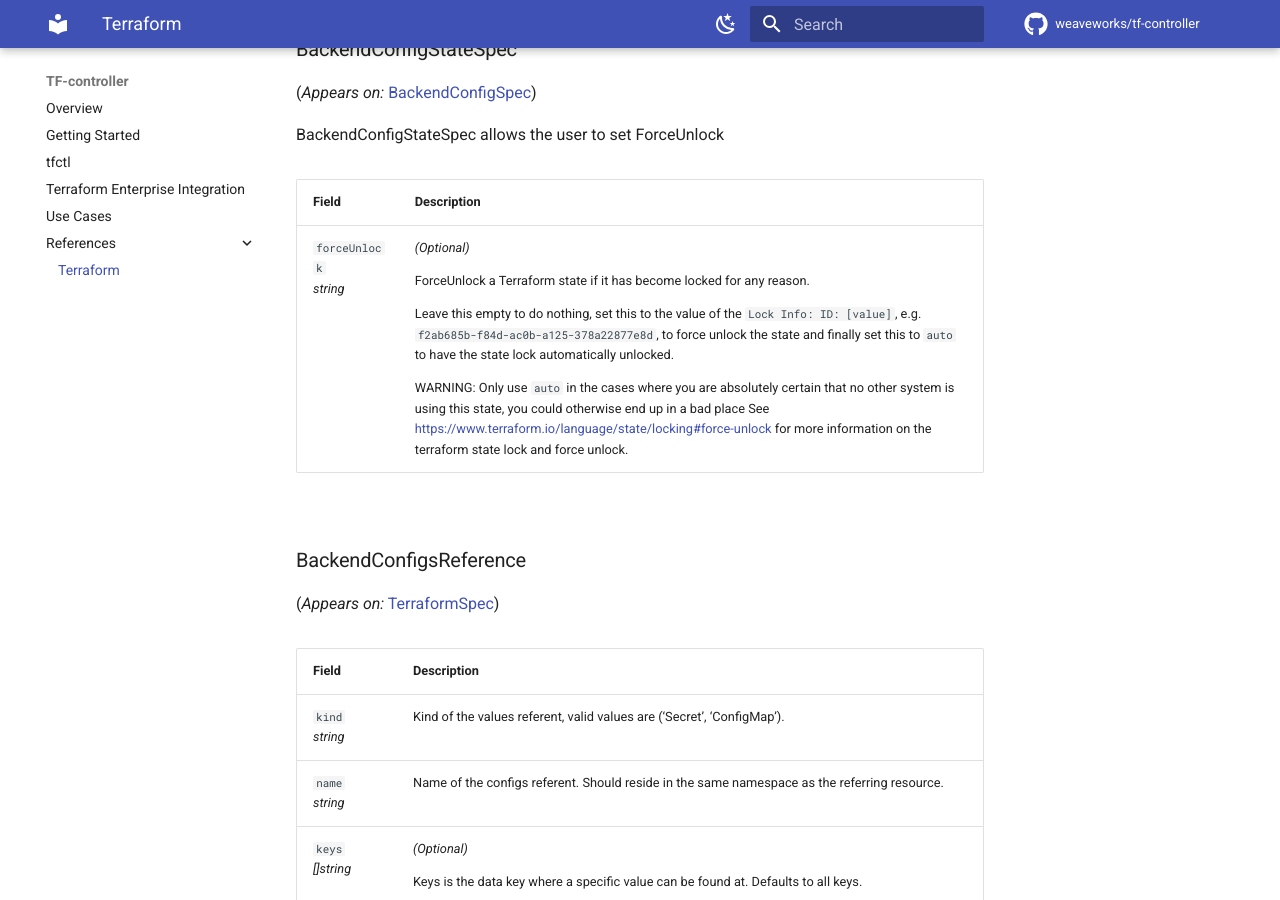
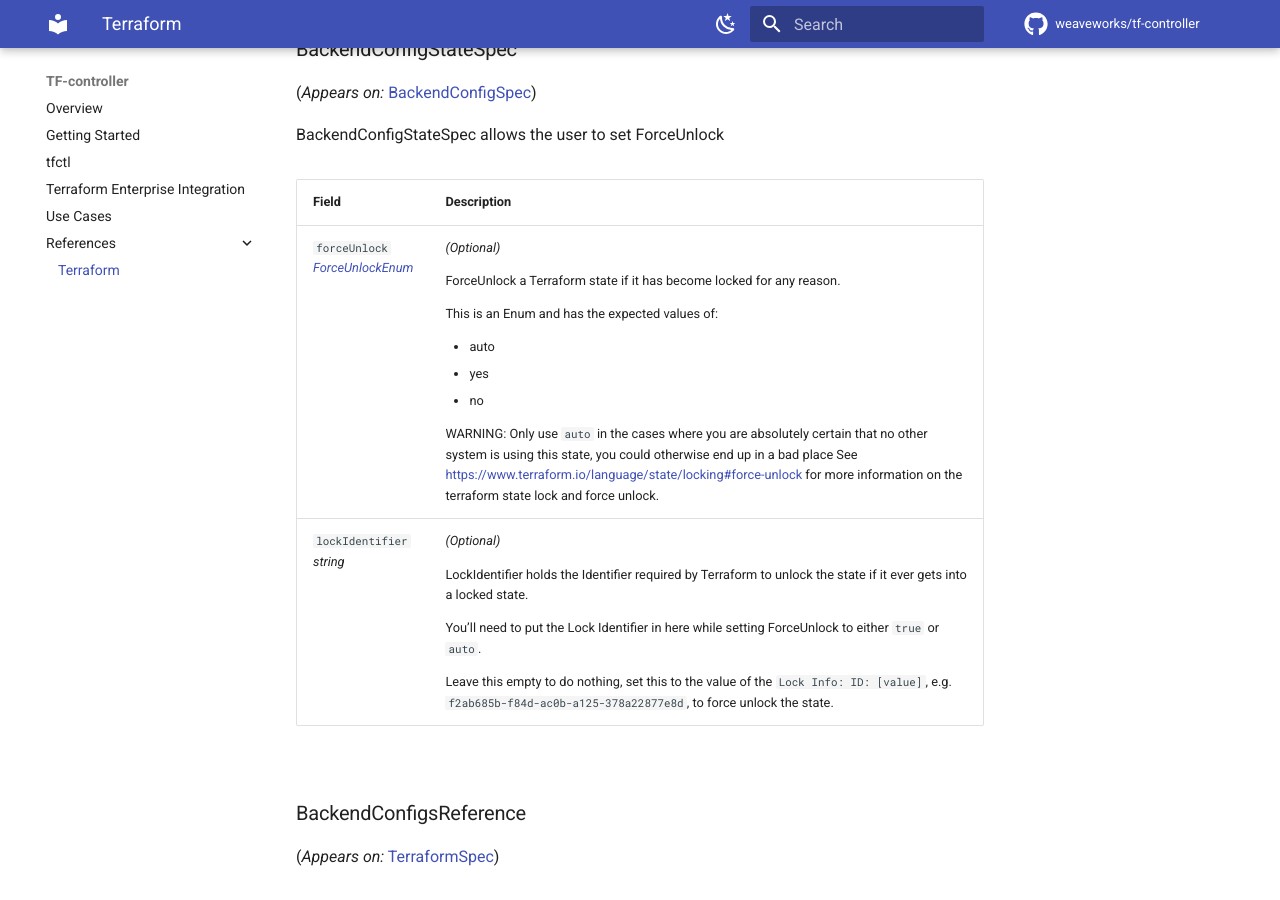
Before and after one commit to flux-iac/tofu-controller, an MkDocs documentation site: the page built from docs/References/terraform.md, in a window 1280 px wide and 900 px high, scrolled down 1115 px. Built offline with MkDocs 1.6.1 and Material for MkDocs 9.7.7, drawn with Linux system fonts in a browser that asks for light colours; comment, search, counter and statistics services are not loaded; some of the changed text lies outside the part shown.

Commit message:
Update ForceUnlock to work with new structure
Fix default value

Change true, false to yes, no

Signed-off-by: Luke Mallon (Nalum) <luke@mallon.ie>

```diff
--- a/docs/References/terraform.md
+++ b/docs/References/terraform.md
@@ -130,19 +130,41 @@
 <td>
 <code>forceUnlock</code><br>
 <em>
-string
+<a href="#infra.contrib.fluxcd.io/v1alpha1.ForceUnlockEnum">
+ForceUnlockEnum
+</a>
 </em>
 </td>
 <td>
 <em>(Optional)</em>
 <p>ForceUnlock a Terraform state if it has become locked for any reason.</p>
-<p>Leave this empty to do nothing, set this to the value of the <code>Lock Info: ID: [value]</code>,
-e.g. <code>f2ab685b-f84d-ac0b-a125-378a22877e8d</code>, to force unlock the state and
-finally set this to <code>auto</code> to have the state lock automatically unlocked.</p>
+<p>This is an Enum and has the expected values of:</p>
+<ul>
+<li>auto</li>
+<li>yes</li>
+<li>no</li>
+</ul>
 <p>WARNING: Only use <code>auto</code> in the cases where you are absolutely certain that
 no other system is using this state, you could otherwise end up in a bad place
 See <a href="https://www.terraform.io/language/state/locking#force-unlock">https://www.terraform.io/language/state/locking#force-unlock</a> for more
 information on the terraform state lock and force unlock.</p>
+</td>
+</tr>
+<tr>
+<td>
+<code>lockIdentifier</code><br>
+<em>
+string
+</em>
+</td>
+<td>
+<em>(Optional)</em>
+<p>LockIdentifier holds the Identifier required by Terraform to unlock the state
+if it ever gets into a locked state.</p>
+<p>You&rsquo;ll need to put the Lock Identifier in here while setting ForceUnlock to
+either <code>true</code> or <code>auto</code>.</p>
+<p>Leave this empty to do nothing, set this to the value of the <code>Lock Info: ID: [value]</code>,
+e.g. <code>f2ab685b-f84d-ac0b-a125-378a22877e8d</code>, to force unlock the state.</p>
 </td>
 </tr>
 </tbody>
@@ -286,6 +308,12 @@
 </table>
 </div>
 </div>
+<h3 id="infra.contrib.fluxcd.io/v1alpha1.ForceUnlockEnum">ForceUnlockEnum
+(<code>string</code> alias)</h3>
+<p>
+(<em>Appears on:</em>
+<a href="#infra.contrib.fluxcd.io/v1alpha1.BackendConfigStateSpec">BackendConfigStateSpec</a>)
+</p>
 <h3 id="infra.contrib.fluxcd.io/v1alpha1.HealthCheck">HealthCheck
 </h3>
 <p>
```
Also changed, not shown: 4 other files.
